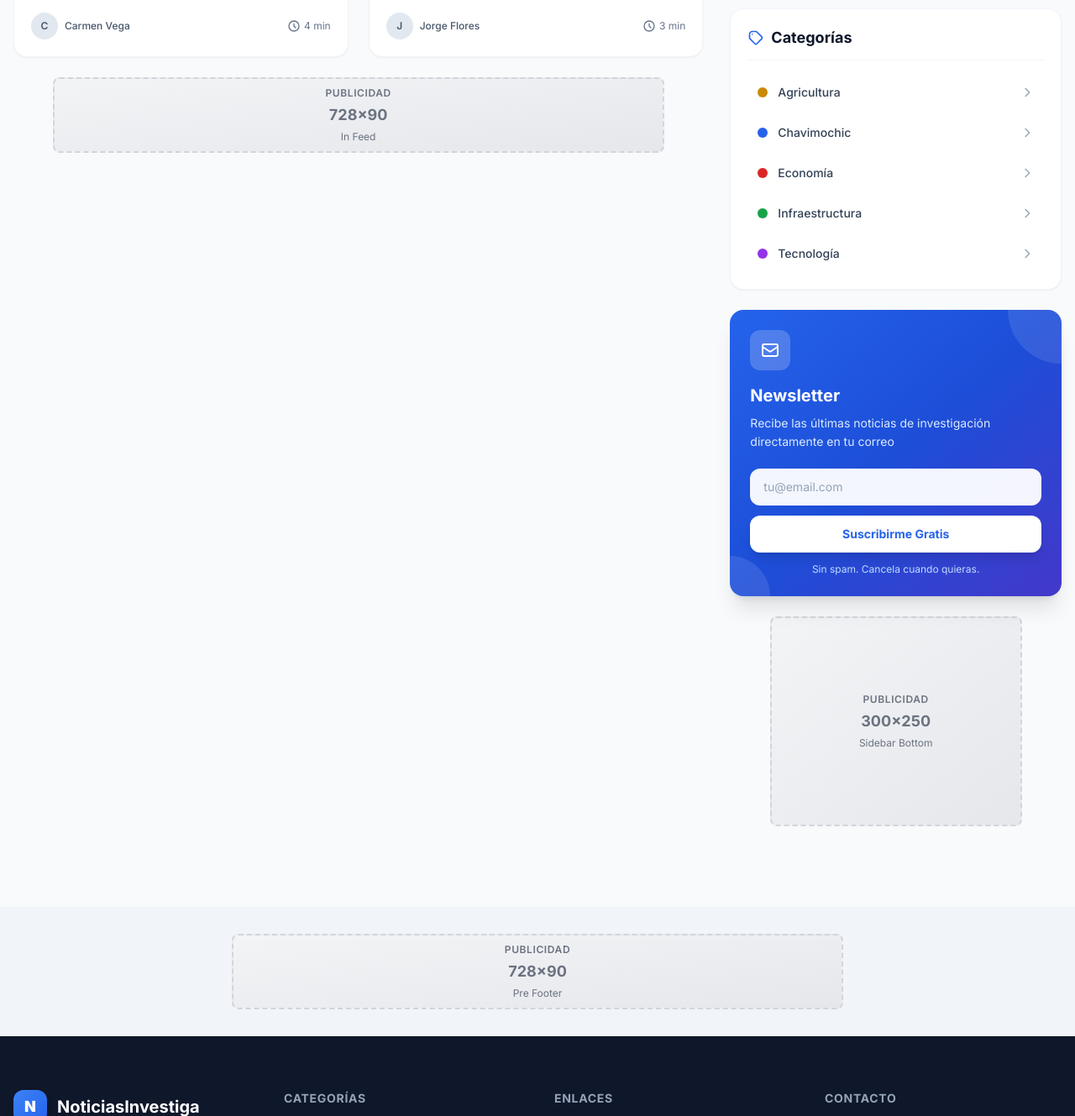
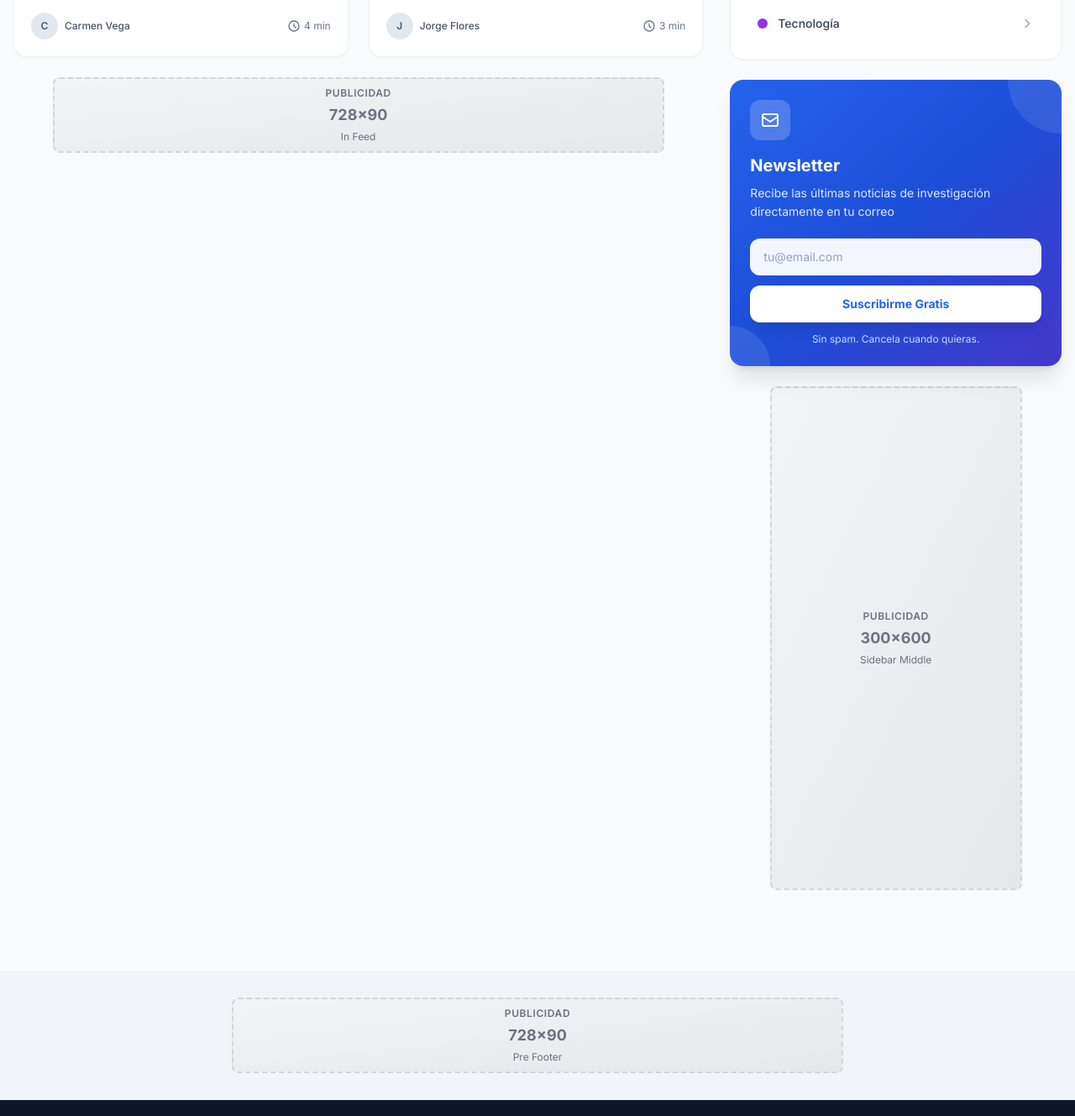
Before and after one commit to LiamGael2023/noticias, a PHP site: page /noticias/ in a window 1280 px wide. Shown: the part 2346-3675 px from the top of the page at 84% size. Run offline with PHP 8.4, Linux system fonts and the light colour scheme; data comes from the database, SQL or seed files in the repository; some libraries are stand-ins or nearby versions.

Commit message:
fix: Improve header banner placement and sidebar sticky behavior
- Move header ad banner between top bar and logo section
- Banner now scrolls away naturally, only logo/nav stays sticky
- Update sidebar to use 2 medium banners (300x600)
- Fix sidebar sticky container to prevent overlap when scrolling

```diff
--- a/app/views/partials/header.php
+++ b/app/views/partials/header.php
@@ -3,7 +3,7 @@
 $categoryModel = new Category();
 $navCategories = $categoryModel->all('name ASC');
 ?>
-<header class="w-full sticky top-0 z-50">
+<header class="w-full">
     <!-- Top Bar -->
     <div class="bg-gradient-to-r from-slate-900 to-slate-800 text-white py-2 hidden md:block">
         <div class="container mx-auto px-4 flex justify-between items-center text-xs">
@@ -35,8 +35,14 @@ $navCategories = $categoryModel->all('name ASC');
         </div>
     </div>
 
-    <!-- Main Header -->
-    <div class="bg-white shadow-lg">
+    <!-- Ad Banner - Se oculta al hacer scroll -->
+    <div class="bg-slate-50 py-4 border-b border-slate-200">
+        <?php include VIEWS_PATH . 'partials/ad_banner.php'; ?>
+        <?php renderAd('header'); ?>
+    </div>
+
+    <!-- Sticky Header (Logo + Nav) -->
+    <div class="sticky top-0 z-50 bg-white shadow-lg">
         <div class="container mx-auto px-4">
             <!-- Logo and Search -->
             <div class="flex items-center justify-between py-4">
@@ -111,12 +117,6 @@ $navCategories = $categoryModel->all('name ASC');
             </div>
         </nav>
     </div>
-
-    <!-- Ad Banner -->
-    <div class="bg-slate-50 py-4 border-b border-slate-200">
-        <?php include VIEWS_PATH . 'partials/ad_banner.php'; ?>
-        <?php renderAd('header'); ?>
-    </div>
 </header>
 
 <script>
--- a/app/views/partials/sidebar.php
+++ b/app/views/partials/sidebar.php
@@ -1,9 +1,11 @@
 <aside class="space-y-6">
-    <!-- Top Sidebar Ad -->
+    <!-- First Medium Ad (300x600) - Scrolls away -->
     <div class="hidden lg:block">
-        <?php renderAd('sidebar-top'); ?>
+        <?php renderAd('sidebar-middle'); ?>
     </div>
 
+    <!-- Sticky Container -->
+    <div class="lg:sticky lg:top-24 space-y-6">
         <!-- Recent News -->
         <div class="bg-white rounded-2xl shadow-sm border border-slate-100 p-5">
             <h3 class="text-lg font-bold text-slate-900 mb-4 pb-3 border-b border-slate-100 flex items-center">
@@ -34,11 +36,6 @@
                 </li>
                 <?php endforeach; ?>
             </ul>
-    </div>
-
-    <!-- Middle Sidebar Ad - Sticky -->
-    <div class="sticky top-32 hidden lg:block">
-        <?php renderAd('sidebar-middle'); ?>
         </div>
 
         <!-- Categories Widget -->
@@ -98,8 +95,9 @@
             </div>
         </div>
 
-    <!-- Bottom Sidebar Ad -->
+        <!-- Second Medium Ad (300x600) -->
         <div class="hidden lg:block">
-        <?php renderAd('sidebar-bottom'); ?>
+            <?php renderAd('sidebar-middle'); ?>
+        </div>
     </div>
 </aside>
```
Lines whose indentation alone changed are shown as unchanged.
